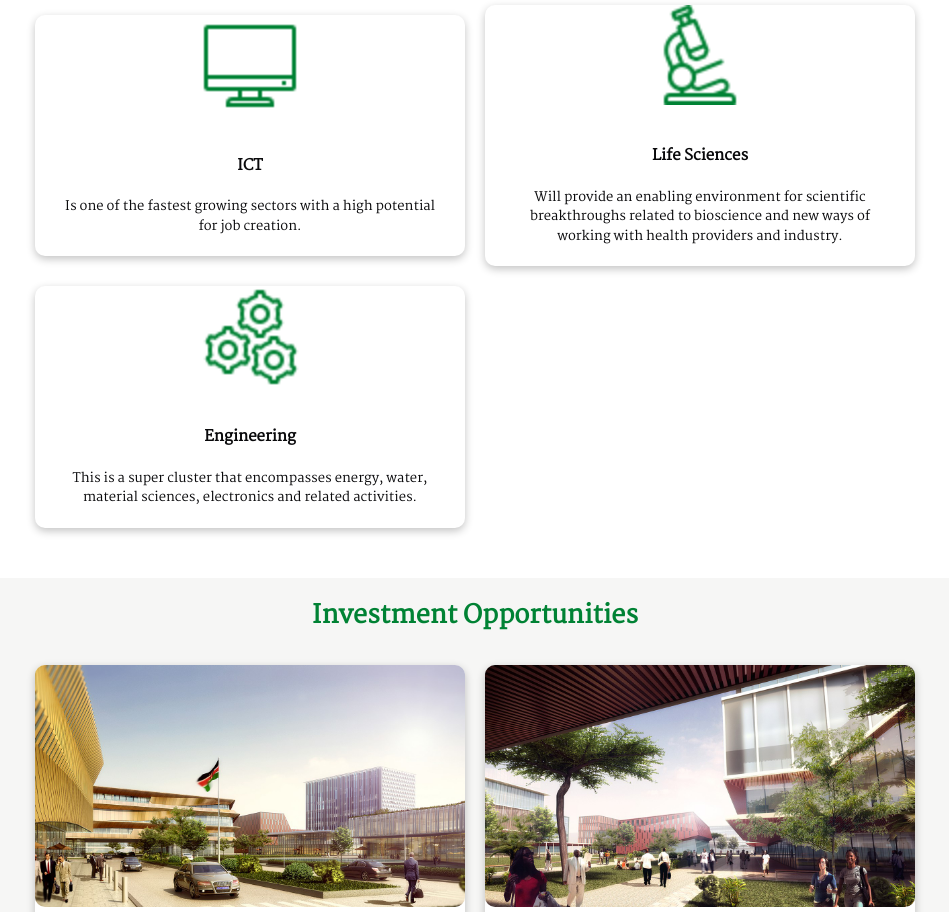
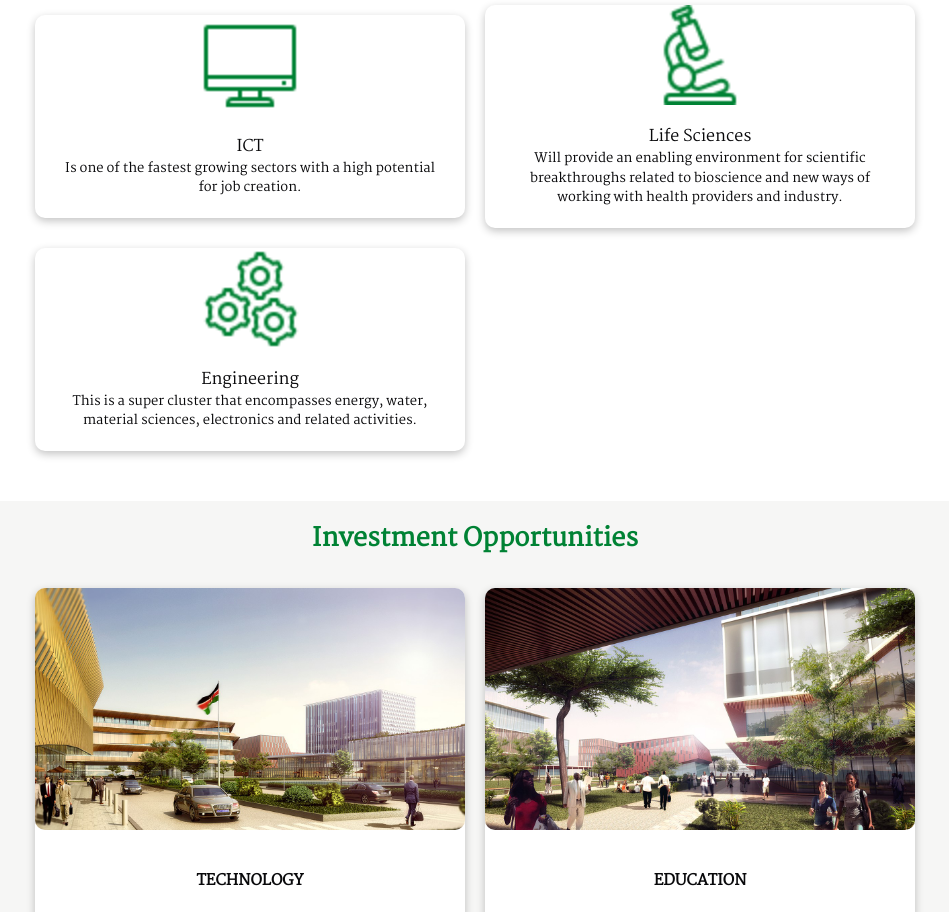
Before and after one commit to blackninja81/konza-city, a Next.js app: page / in a window 1280 px wide. Shown: the part 1360-2272 px from the top of the page, without its empty margins (165-1114 px from the left). Built offline with nearby package versions, Linux system fonts and the light colour scheme.

Commit message:
[BUG] updated accessibility issues

```diff
--- a/src/components/cluster/ClusterCard.jsx
+++ b/src/components/cluster/ClusterCard.jsx
@@ -40,7 +40,7 @@ const ClusterCard = () => {
             />
           </div>
           <div className='cluster-text'>
-            <h3>{cluster.title}</h3>
+            <h2>{cluster.title}</h2>
             <p>{cluster.description}</p>
           </div>
         </div>
```
